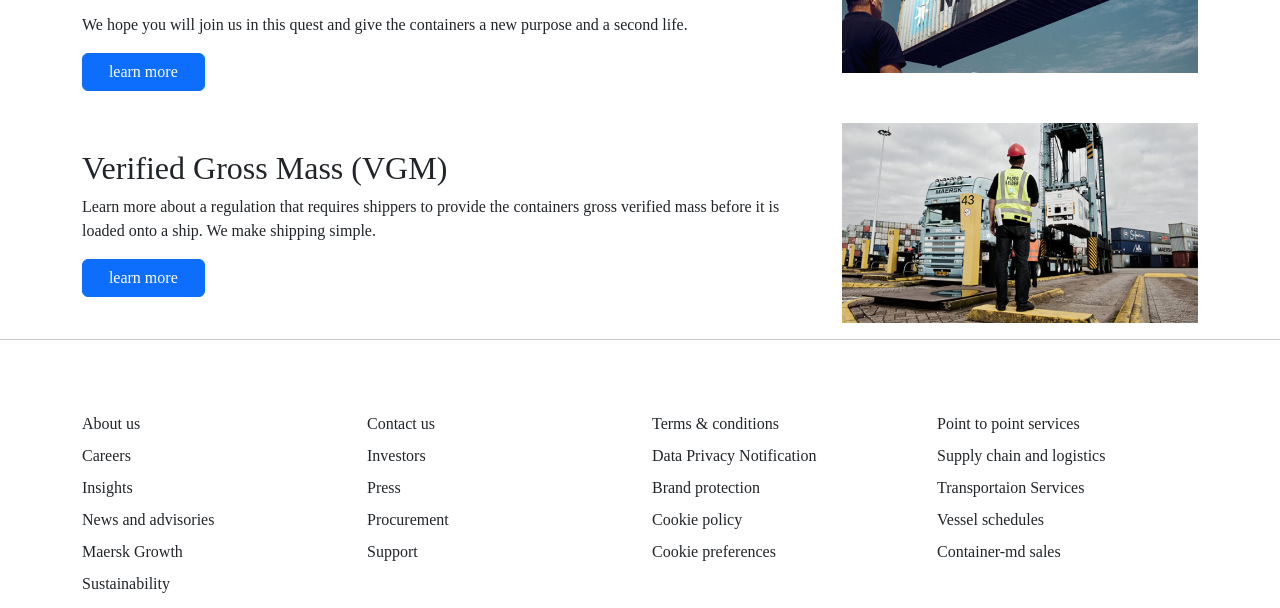
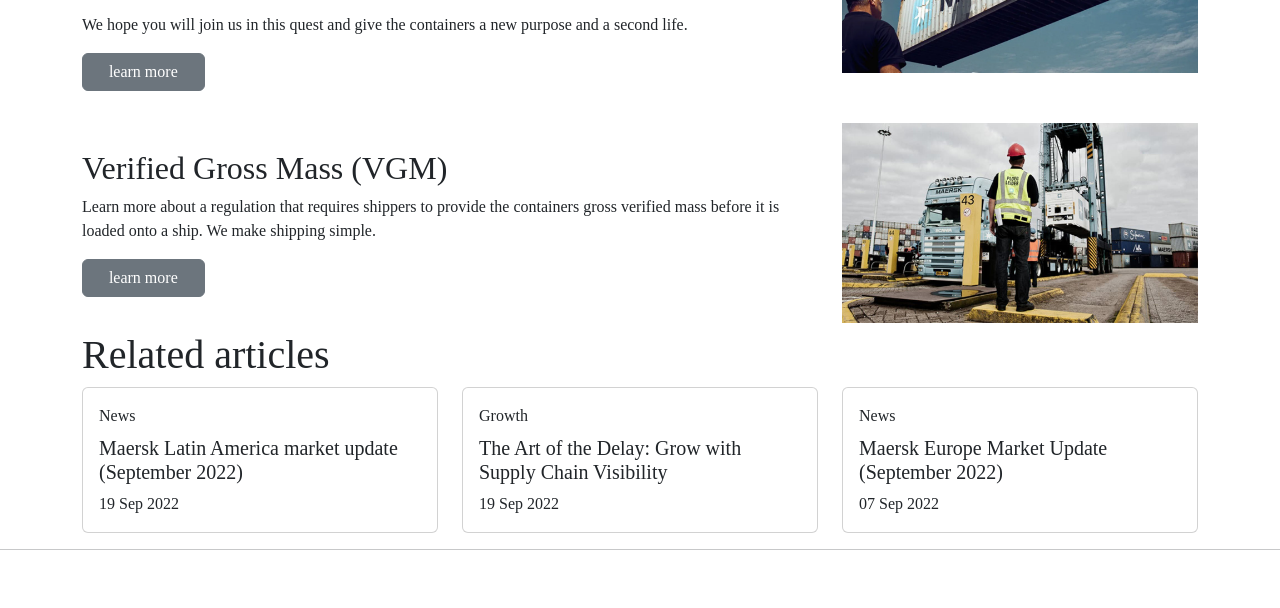
Before and after one commit to toluisjoel/maerskkk, a website: page transportaion-services.html in a window 1280 px wide. Shown: the part 1889-2497 px from the top of the page. Drawn offline with nearby package versions, Linux system fonts and the light colour scheme; a web font is replaced by a local one.

Commit message:
related articles

```diff
--- a/style.css
+++ b/style.css
@@ -52,16 +52,18 @@
 
 /* carousels  */
 
-.latest-news .carousel-control-prev {
+.latest-news .carousel-control-prev
+/* .industry-sectors .carousel-control-prev */ {
     margin-left: -150px;
 }
 
-.latest-news .carousel-control-next {
-    margin-right: -150px;
+.latest-news .carousel-control-next
+/* .industry-sectors .carousel-control-next */ {
+    margin-right: -150px !important;
 }
 
 .latest-news .carousel-indicators {
-    margin-bottom: -30px;
+    margin-bottom: -30px !important;
 }
 
 .carousel-indicators button {
--- a/transportaion-services.html
+++ b/transportaion-services.html
@@ -16,7 +16,7 @@
                     HEADER
      ----------------------------------------------->
 
-     <header>
+    <header>
         <!-- navigation bar -->
         <nav class="navbar navbar-expand-xl position-fixed bg-light w-100 p-2" id="navbar" style="z-index: 1000;">
             <div class="container-md">
@@ -203,7 +203,7 @@
                     INDUSTRY SECTORS
      ----------------------------------------------->
 
-    <section class="container-md">
+    <section class="container-md industry-sectors">
         <h1>Industry sectors</h1>
 
         <!-- carousel -->
@@ -334,7 +334,7 @@
                     <p>We hope you will join us in this quest and give the containers a new purpose and a second life.
                     </p>
                     <div class="col-lg-2 col-sm-12">
-                        <button class="btn btn-primary w-100">learn more</button>
+                        <button class="btn btn-secondary w-100">learn more</button>
                     </div>
                 </div>
                 <div class="col-lg-4 col-sm-12">
@@ -349,7 +349,7 @@
                         mass before it is loaded onto a ship. We make shipping simple.
                     </p>
                     <div class="col-lg-2 col-sm-12">
-                        <button class="btn btn-primary w-100">learn more</button>
+                        <button class="btn btn-secondary w-100">learn more</button>
                     </div>
                 </div>
                 <div class="col-lg-4 col-sm-12">
@@ -358,6 +358,45 @@
             </article>
         </div>
     </section>
+
+    <!-----------------------------------------------
+                    RELATED ARTICLES
+     ----------------------------------------------->
+
+     <section>
+        <div class="container-md">
+            <h1 class="headline-font">Related articles</h1>
+            <div class="row row-cols-1 row-cols-lg-3">
+                <div class="col">
+                    <div class="card">
+                        <div class="card-body">
+                            <p class="card-title">News</p>
+                            <h5 class="card-text">Maersk Latin America market update (September 2022)</h5>
+                            <p class="card-text">19 Sep 2022</p>
+                        </div>
+                    </div>
+                </div>
+                <div class="col">
+                    <div class="card">
+                        <div class="card-body">
+                            <p class="card-title">Growth</p>
+                            <h5 class="card-text">The Art of the Delay: Grow with Supply Chain Visibility</h5>
+                            <p class="card-text">19 Sep 2022</p>
+                        </div>
+                    </div>
+                </div>
+                <div class="col">
+                    <div class="card">
+                        <div class="card-body">
+                            <p class="card-title">News</p>
+                            <h5 class="card-text">Maersk Europe Market Update (September 2022)</h5>
+                            <p class="card-text">07 Sep 2022</p>
+                        </div>
+                    </div>
+                </div>
+            </div>
+        </div>
+     </section>
 
 
     <!-----------------------------------------------
```
